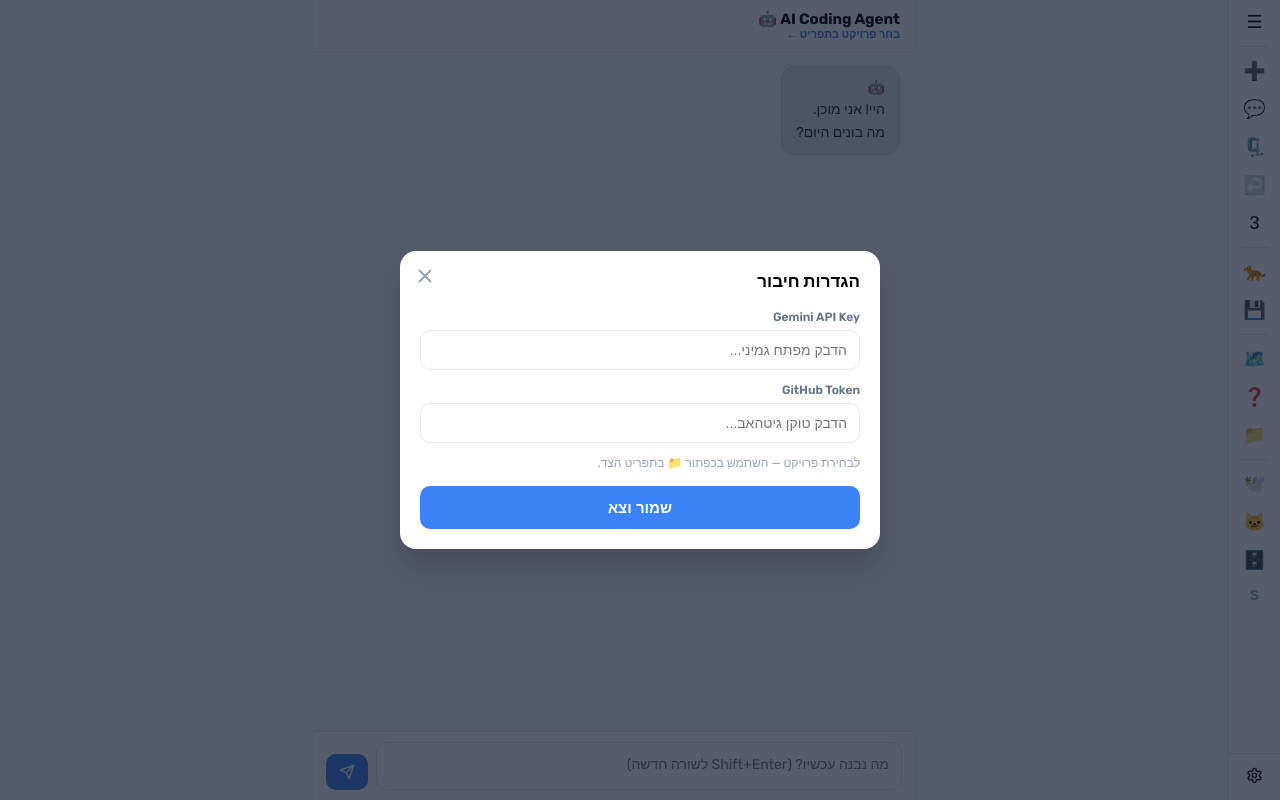
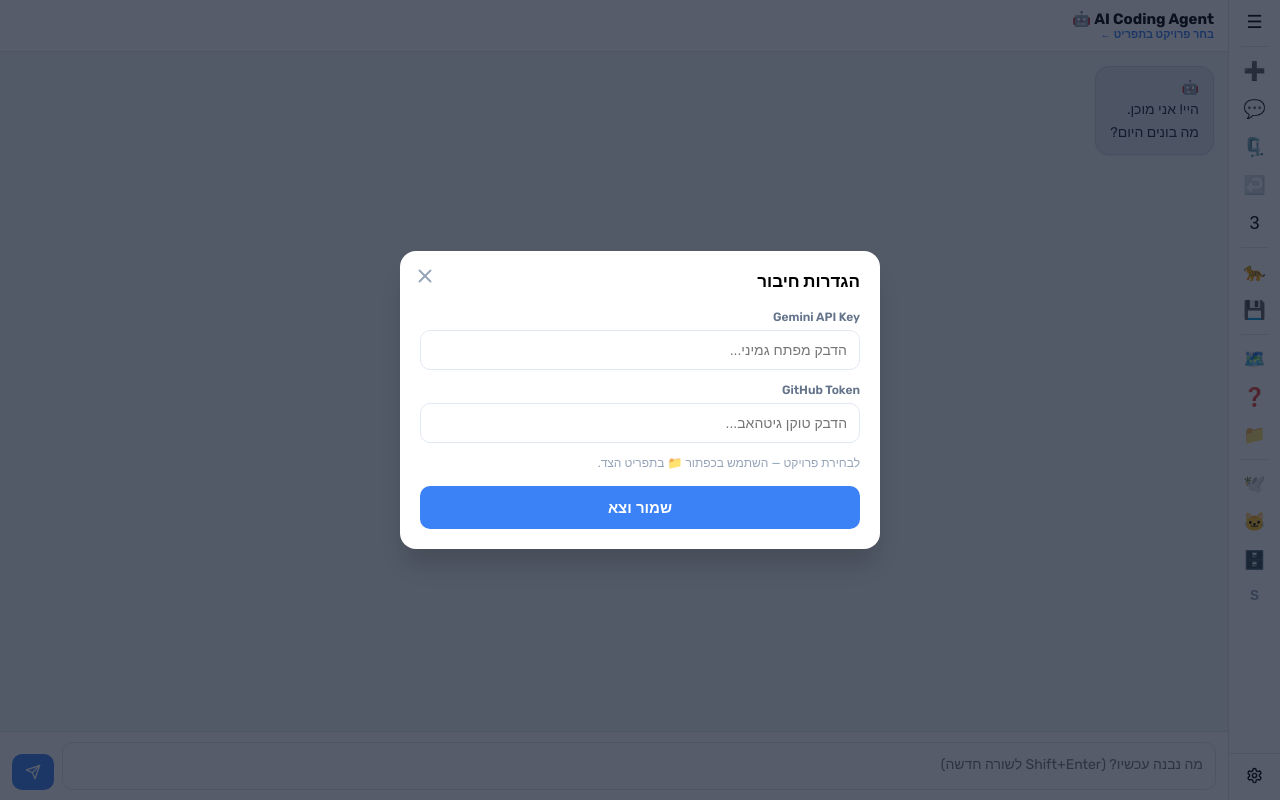
Before and after one commit to ShalevYair/ai-coding-agent, a React (Create React App) app in the folder client/: page / in a window 1280 px wide. Built offline with nearby package versions, Linux system fonts and the light colour scheme.

Commit message:
ב-App.js, שנה את ה-style של ה-container הראשי (mainContent) כך שישתמש ב-flex: 1 ללא maxWidth או margin: auto, כדי שיתפרס על כל השטח הנותר ליד התפריט.

```diff
--- a/client/src/App.js
+++ b/client/src/App.js
@@ -184,23 +184,14 @@
         onOpenContextFiles={async () => { await projectData.ensureMapLoaded(); setShowContextFiles(true); }}
       />
 
-      {/* Main content wrapper - takes remaining space and centers its child */}
+      {/* Main content area */}
       <div style={{
-        flexGrow: 1, // Takes all available horizontal space
-        display: 'flex',
-        flexDirection: 'row', // Align content in a row to allow horizontal centering
-        justifyContent: 'center', // Center horizontally
-        // alignItems: 'stretch' is default and keeps content filling vertical space
-        overflow: 'hidden', // Handle any overflow within this wrapper
-      }}>
-        {/* Left — chat area */}
-        <div style={{
-          width: '600px', // Set a fixed width for the chat window
+        flex: 1,
         display: 'flex',
         flexDirection: 'column',
         overflow: 'hidden',
         minWidth: 0,
-          height: '100%', // Ensure it takes full vertical height of the wrapper
+        height: '100%'
       }}>
 
         {/* Mini header */}
@@ -231,7 +222,6 @@
           fontSize={fontSize}
           agentState={chat.agentState}
         />
-        </div>
       </div>
 
       {/* Modals */}
```
Lines whose indentation alone changed are shown as unchanged.
